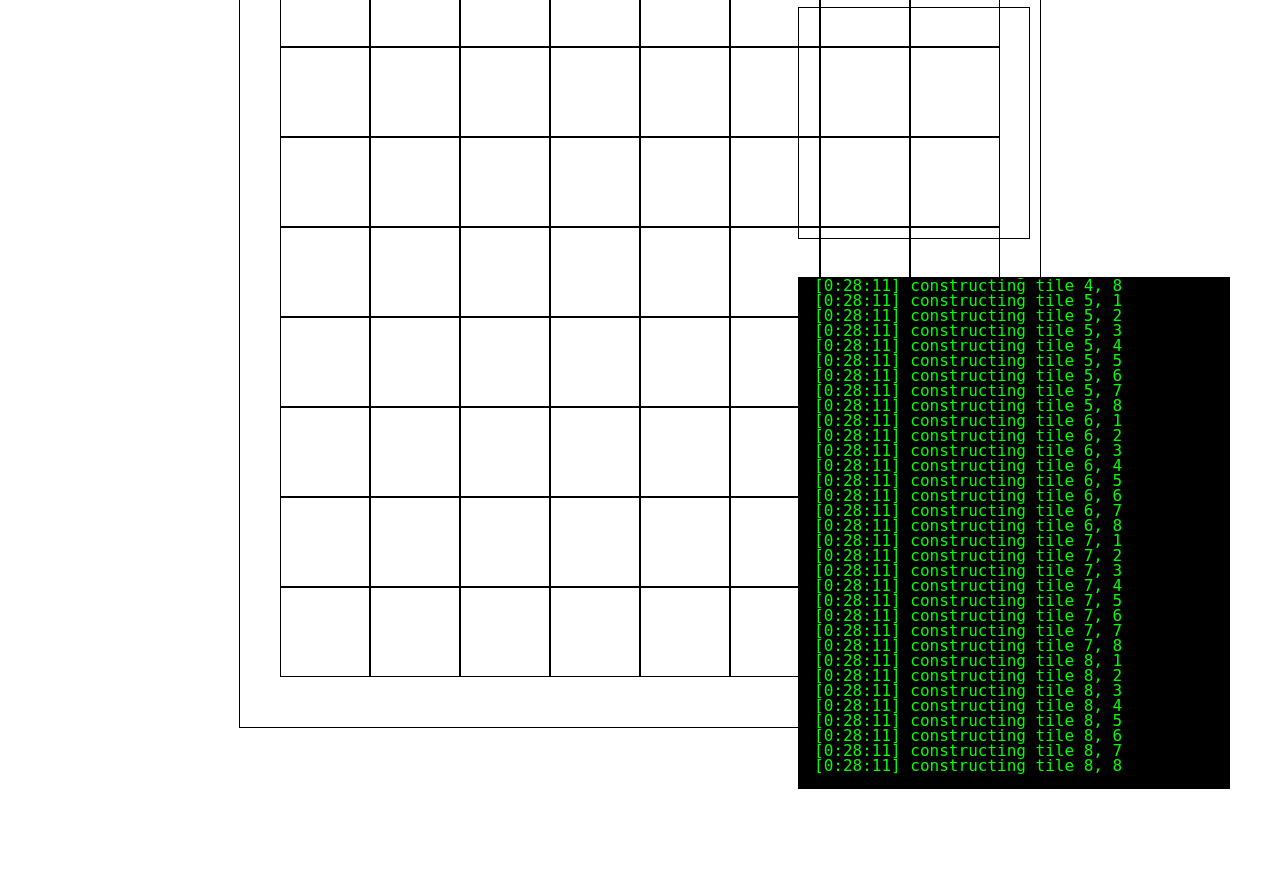
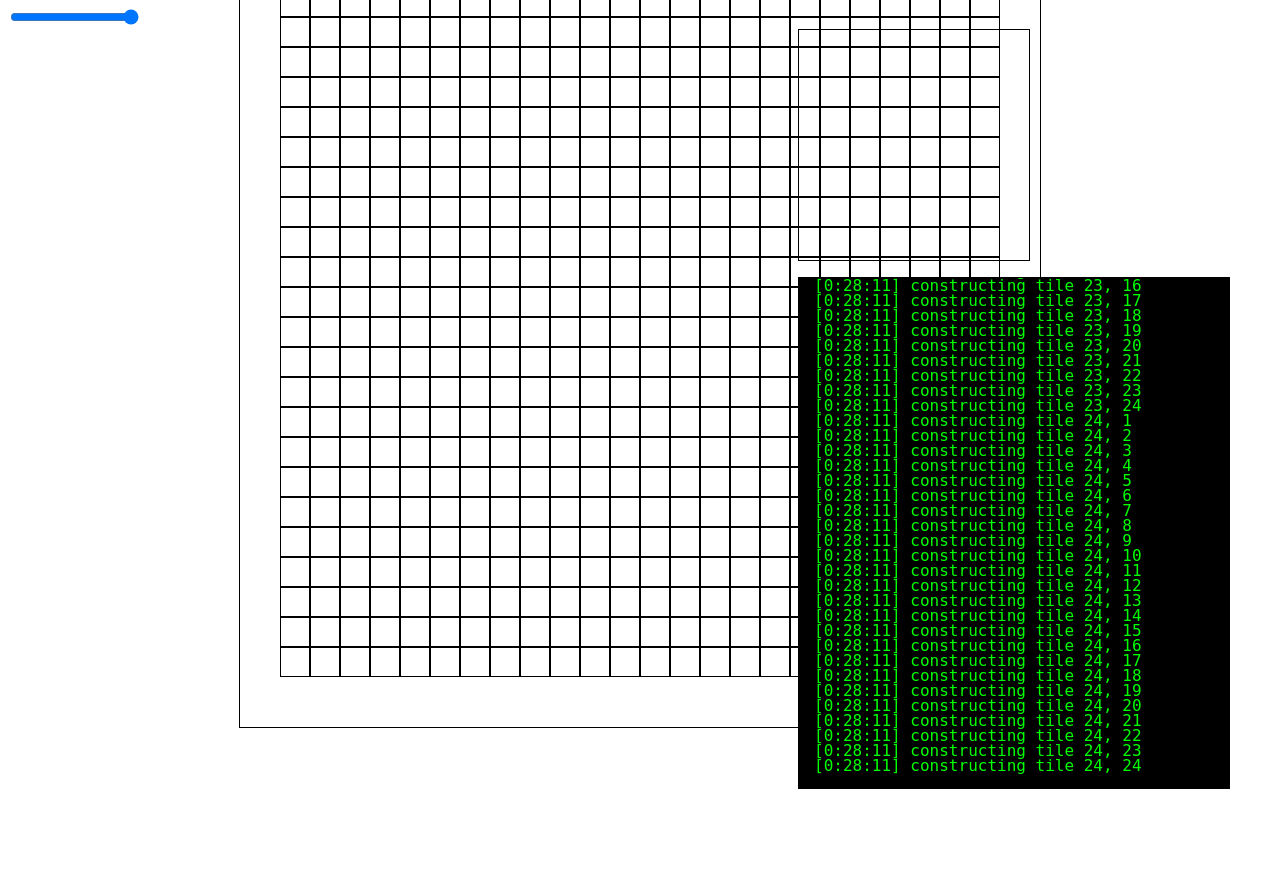
Before and after one commit to BigJeep/WnW-Web-game, a plain HTML site: page index.html in a window 1280 px wide. Shown: the part 73-963 px from the top of the page. After the commit the page ends 862 px from the top, so only its background shows below. Drawn offline with Linux system fonts and the light colour scheme.

Commit message:
added a slide input
toying with a slide to test if I can do some cool zoom and camera shenanigans later

```diff
--- a/index.html
+++ b/index.html
@@ -9,9 +9,14 @@
 <body>
 
     <h1>WnW Web game v 0.02</h1>
+    <div class="slidecontainer">
+        <input type="range" min="1" max="100" value="100" placeholder="100" id="zoom-slide">
+    </div>
     <div id="main-viewport">
-        <div id="tile-board" class="board"></div>
-        <div id="player-board" class="board"></div>
+        <div id="zoom-viewport">
+            <div id="tile-board" class="board"></div>
+            <div id="player-board" class="board"></div>
+        </div>
 
 
     </div>
--- a/main.js
+++ b/main.js
@@ -17,7 +17,9 @@ function myDebug (content) {
 // html elements / DOM
 
 // board/viewport
+const zoomSlide         = document.getElementById('zoom-slide');
 const mainViewport      = document.getElementById('main-viewport');
+const zoomViewport      = document.getElementById('zoom-viewport')
 const tileBoard         = document.getElementById('tile-board');
 const playerBoard       = document.getElementById('player-board');
 // tile data window
@@ -29,7 +31,7 @@ const myContextMenu     = document.getElementById('custom-context-menu');
 
 
 // basic constants/parameters
-const boardSize = 8; // 8x8 default size
+const boardSize = 24; // better not go beyond 24 for now
 const boardTiles = Array.from(Array(boardSize), (i)=>i=Array(boardSize)); // tile ELEMENTS are stored here, in a 2d array, to be later called by their x-1,y-1
 const floorMin = -1;
 const floorMax = 3;
@@ -41,6 +43,7 @@ let mouseY
 
 // Listeners and Events
 
+zoomSlide.addEventListener ("input", resizeBoard);
 
 document.addEventListener("click", () => {if (myContextMenu.style.display == "block") {myContextMenu.style.display = "none";myDebug("context menu hidden");}})
 document.addEventListener("mousemove", (e) => {
@@ -68,6 +71,13 @@ for (let count = 0, x = 0, y = 0; count < boardSize * boardSize; count++, y++) {
     newTile.addEventListener ("contextmenu", openActionMenu);
 
     boardTiles[x][y] = newTile;
+}
+
+function resizeBoard () {
+    const slideValue = zoomSlide.value;
+    // myDebug(slideValue);
+    zoomViewport.style.width = 1600 - slideValue*8+"px";
+    zoomViewport.style.height = 800 - slideValue*8+"px";
 }
 
 function openActionMenu (e) {
--- a/styles.css
+++ b/styles.css
@@ -8,9 +8,13 @@
     bottom: 0;
     width: 800px;
     height: 800px;
-    /* overflow: hidden; */
+    overflow: auto;
     border: solid 1px #000;
 }
+/*
+#id-viewport {
+    overflow: scroll;
+} */
 
 .board {
     position: relative;
```
